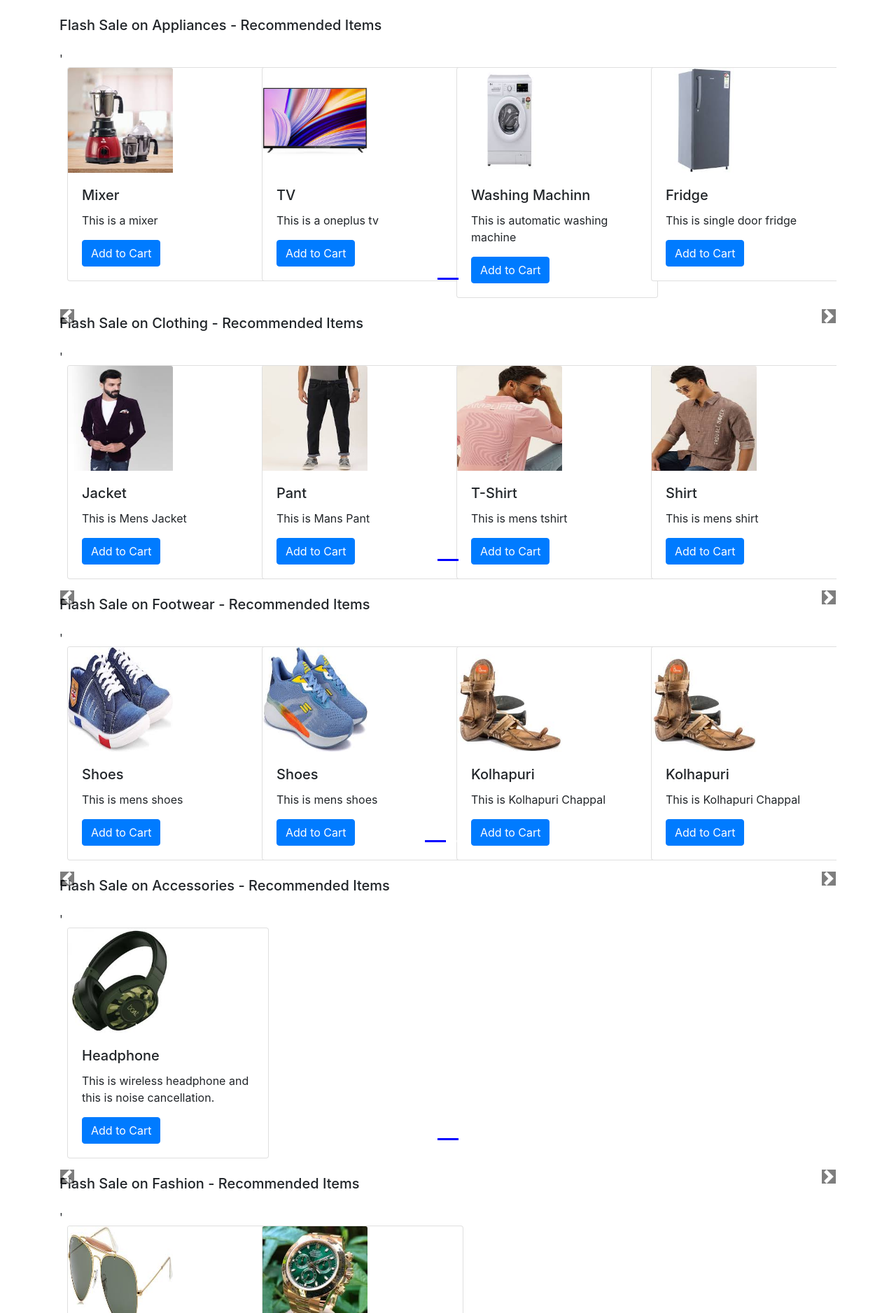
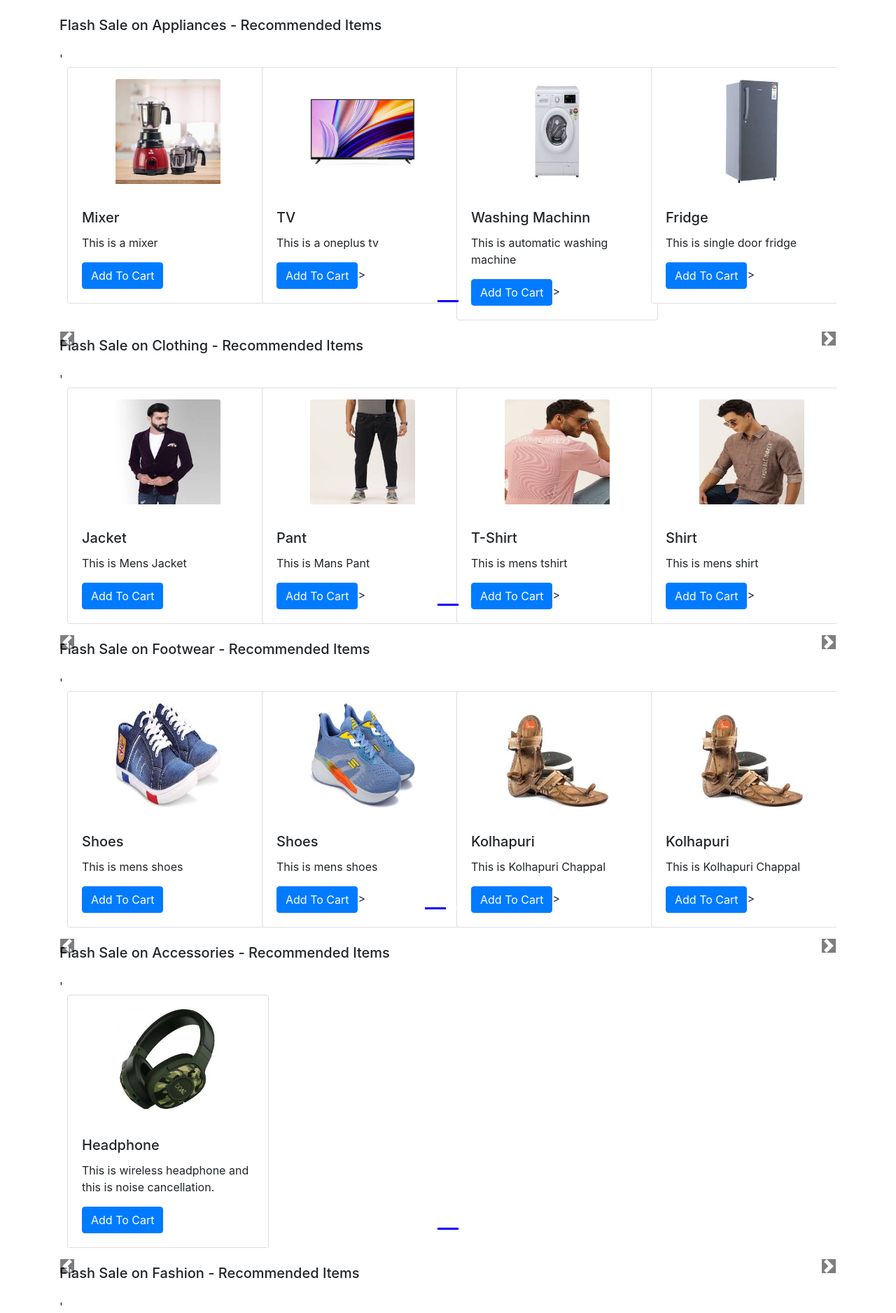
Before and after one commit to SantoshTirmare/sdp, a Django app: page /shop/ in a window 1280 px wide. Shown: the part 56-1933 px from the top of the page at 70% size. Run offline with Django 5.2, Linux system fonts and the light colour scheme; data comes from the database, SQL or seed files in the repository; some libraries are stand-ins or nearby versions.

Commit message:
updated project

```diff
--- a/shop/templates/shop/basic.html
+++ b/shop/templates/shop/basic.html
@@ -58,7 +58,10 @@
     <script src="https://code.jquery.com/jquery-3.3.1.slim.min.js" integrity="sha384-q8i/X+965DzO0rT7abK41JStQIAqVgRVzpbzo5smXKp4YfRvH+8abtTE1Pi6jizo" crossorigin="anonymous"></script>
     <script src="https://cdn.jsdelivr.net/npm/popper.js@1.14.6/dist/umd/popper.min.js" integrity="sha384-wHAiFfRlMFy6i5SRaxvfOCifBUQy1xHdJ/yoi7FRNXMRBu5WHdZYu1hA6ZOblgut" crossorigin="anonymous"></script>
     <script src="https://cdn.jsdelivr.net/npm/bootstrap@4.2.1/dist/js/bootstrap.min.js" integrity="sha384-B0UglyR+jN6CkvvICOB2joaf5I4l3gm9GU6Hc1og6Ls7i6U/mkkaduKaBhlAXv9k" crossorigin="anonymous"></script>
+
+  {% block js %} {% endblock %}
   </body>
 </html>
 
-{% block body %} {% endblock%}
+{% block body %}
+{% endblock%}
--- a/shop/templates/shop/index.html
+++ b/shop/templates/shop/index.html
@@ -4,7 +4,6 @@
             display: inline-block;
             margin-left: -4px;
         }
-
         .col-md-3 {
             width: 100%;
             height: auto;
@@ -13,7 +12,6 @@
             width: 150px;
             height: 150px;
         }
-
         body .no-padding {
             padding-left: 0;
             padding-right: 0;
@@ -40,6 +38,13 @@
         .carousel-indicators .active{
         background-color: blue;
         }
+        .img-center
+        {
+         display: flex;
+         align-items: center;
+         justify-content: center;
+         padding: 1rem;
+        }
 {% endblock %}
 {% block body %}
 {% load static %}
@@ -57,30 +62,31 @@
                 {% endfor %}
         </ul>
 
-
       <div class="carousel-inner">
         <div class="carousel-item active">
-
             <div class="col-xs-3 col-sm-3 col-md-3">
               <div class="card" style="width: 18rem;">
-                <img src='/media/{{product.0.image}}' class="card-img-top" alt="...">
+                  <div class="img-center">
+                     <img src='/media/{{product.0.image}}' class="card-img-top" alt="...">
+                  </div>
                 <div class="card-body">
                   <h5 class="card-title">{{product.0.product_name}}</h5>
                   <p class="card-text">{{product.0.desc}}</p>
-                  <a href="#" class="btn btn-primary">Add to Cart</a>
+                   <button id="pr{{product.0.id}}" class="btn btn-primary cart">Add To Cart</button>
                 </div>
               </div>
             </div>
 
-
             {% for i in product|slice:"1:" %}
             <div class="col-xs-3 col-sm-3 col-md-3">
               <div class="card" style="width: 18rem;">
-                <img src='/media/{{i.image}}' class="card-img-top" alt="...">
+                  <div class="img-center">
+                    <img src='/media/{{i.image}}' class="card-img-top" alt="...">
+                  </div>
                 <div class="card-body">
                   <h5 class="card-title">{{i.product_name}}</h5>
                   <p class="card-text">{{i.desc}}</p>
-                  <a href="#" class="btn btn-primary">Add to Cart</a>
+                   <button id= "pr{{i.id}}" class="btn btn-primary cart">Add To Cart</button>>
                 </div>
               </div>
             </div>
@@ -104,3 +110,23 @@
    {% endfor %}
 </div>
  {% endblock %}
+
+{% block js %}
+<script>
+console.log('working.....')
+if(localStorage.getItem('cart') == null)
+{
+var cart={};
+}
+else{
+cart= JSON.parse(localstorage.getItem('cart'));
+}
+//jQuery starts here//
+$('.cart').click(function(){
+
+console.log('clicked...');
+var idStr= this.id.toString();
+console.log(idStr);
+});
+</script>
+{% endblock %}
```
